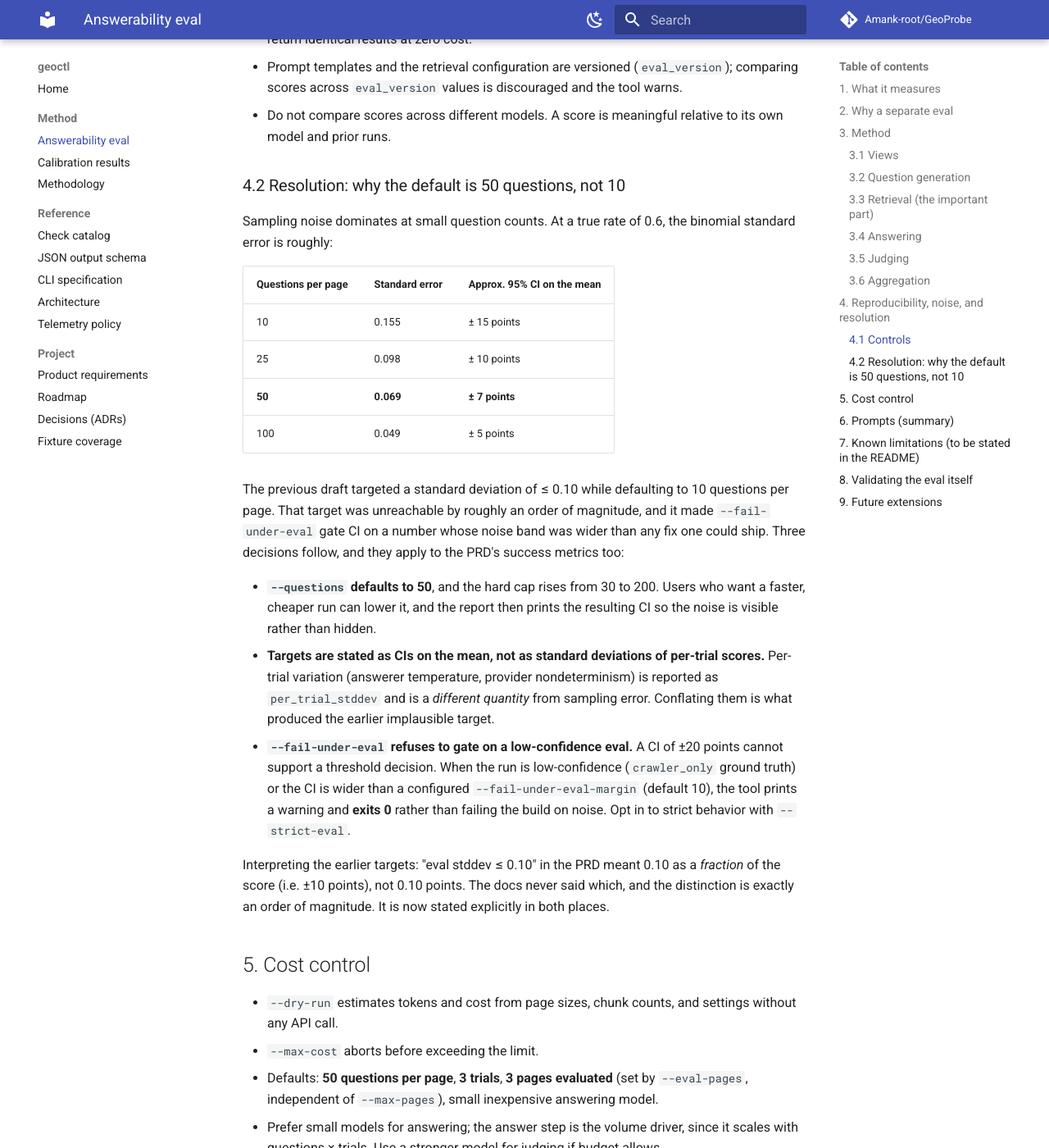
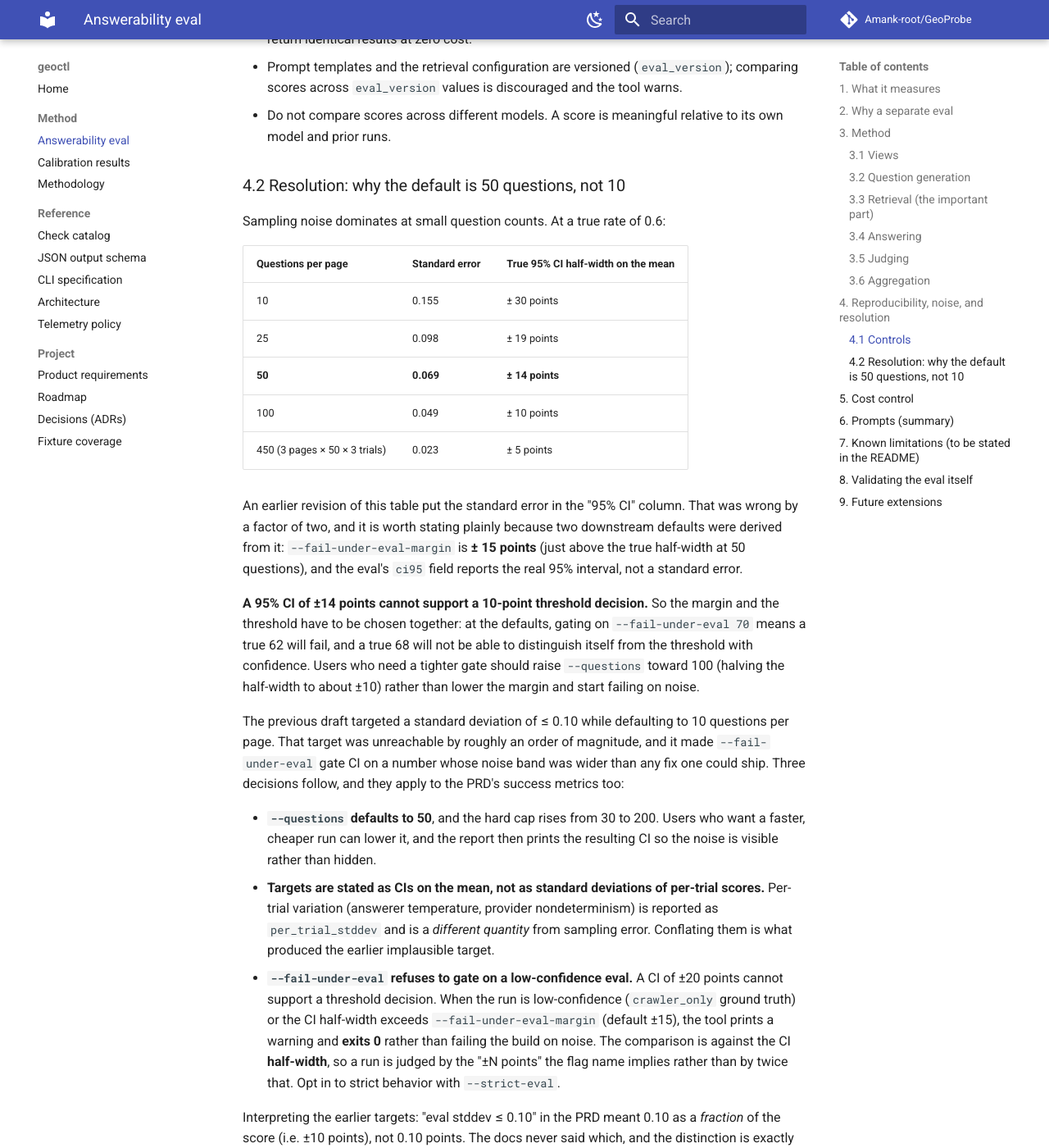
Before and after one commit to Amank-root/GeoProbe, an MkDocs documentation site: the page built from docs/EVALS.md, in a window 1280 px wide and 1400 px high, scrolled down 4247 px. Shown: the whole window at 82% size. Built offline with MkDocs 1.6.1 and Material for MkDocs 9.7.7, drawn with Linux system fonts in a browser that asks for light colours; comment, search, counter and statistics services are not loaded; some of the changed text lies outside the part shown.

Commit message:
docs: correct the eval CI arithmetic in EVALS §4.2 and CLI_SPEC (#38)
Merged as part of the v0.1 Milestone 1 implementation.

```diff
--- a/docs/EVALS.md
+++ b/docs/EVALS.md
@@ -131,7 +131,7 @@ Per page and overall:
 | **Abstention rate** | abstained / total |
 | **Hallucination rate** | incorrect / total |
 | **Coverage loss** (if rendered) | questions answerable from ground truth but abstained/incorrect from the crawler view |
-| **Standard error** | binomial SE of the mean across questions, ±95% CI on the mean |
+| **95% CI** | binomial 95% interval on the mean across questions, reported as `ci95` |
 
 **Context recall is the diagnostic that justifies the whole design.** A question can fail
 because the span was never retrieved (fix your extraction or chunking) or because it was
@@ -163,15 +163,28 @@ was missing from the crawler view. That list is the actionable output.
 
 ### 4.2 Resolution: why the default is 50 questions, not 10
 
-Sampling noise dominates at small question counts. At a true rate of 0.6, the binomial
-standard error is roughly:
+Sampling noise dominates at small question counts. At a true rate of 0.6:
 
-| Questions per page | Standard error | Approx. 95% CI on the mean |
+| Questions per page | Standard error | True 95% CI half-width on the mean |
 |---|---|---|
-| 10 | 0.155 | ± 15 points |
-| 25 | 0.098 | ± 10 points |
-| **50** | **0.069** | **± 7 points** |
-| 100 | 0.049 | ± 5 points |
+| 10 | 0.155 | ± 30 points |
+| 25 | 0.098 | ± 19 points |
+| **50** | **0.069** | **± 14 points** |
+| 100 | 0.049 | ± 10 points |
+| 450 (3 pages × 50 × 3 trials) | 0.023 | ± 5 points |
+
+An earlier revision of this table put the standard error in the "95% CI" column. That
+was wrong by a factor of two, and it is worth stating plainly because two downstream
+defaults were derived from it: `--fail-under-eval-margin` is **± 15 points** (just
+above the true half-width at 50 questions), and the eval's `ci95` field reports the
+real 95% interval, not a standard error.
+
+**A 95% CI of ±14 points cannot support a 10-point threshold decision.** So the
+margin and the threshold have to be chosen together: at the defaults, gating on
+`--fail-under-eval 70` means a true 62 will fail, and a true 68 will not be able to
+distinguish itself from the threshold with confidence. Users who need a tighter gate
+should raise `--questions` toward 100 (halving the half-width to about ±10) rather
+than lower the margin and start failing on noise.
 
 The previous draft targeted a standard deviation of ≤ 0.10 while defaulting to 10
 questions per page. That target was unreachable by roughly an order of magnitude, and it
@@ -187,9 +200,11 @@ could ship. Three decisions follow, and they apply to the PRD's success metrics
   what produced the earlier implausible target.
 - **`--fail-under-eval` refuses to gate on a low-confidence eval.** A CI of ±20 points
   cannot support a threshold decision. When the run is low-confidence (`crawler_only`
-  ground truth) or the CI is wider than a configured `--fail-under-eval-margin` (default
-  10), the tool prints a warning and **exits 0** rather than failing the build on noise.
-  Opt in to strict behavior with `--strict-eval`.
+  ground truth) or the CI half-width exceeds `--fail-under-eval-margin` (default ±15),
+  the tool prints a warning and **exits 0** rather than failing the build on noise. The
+  comparison is against the CI **half-width**, so a run is judged by the "±N points"
+  the flag name implies rather than by twice that. Opt in to strict behavior with
+  `--strict-eval`.
 
 Interpreting the earlier targets: "eval stddev ≤ 0.10" in the PRD meant 0.10 as a
 *fraction* of the score (i.e. ±10 points), not 0.10 points. The docs never said which, and
```
Also changed, not shown: docs/CLI_SPEC.md (+1 -1 lines).
